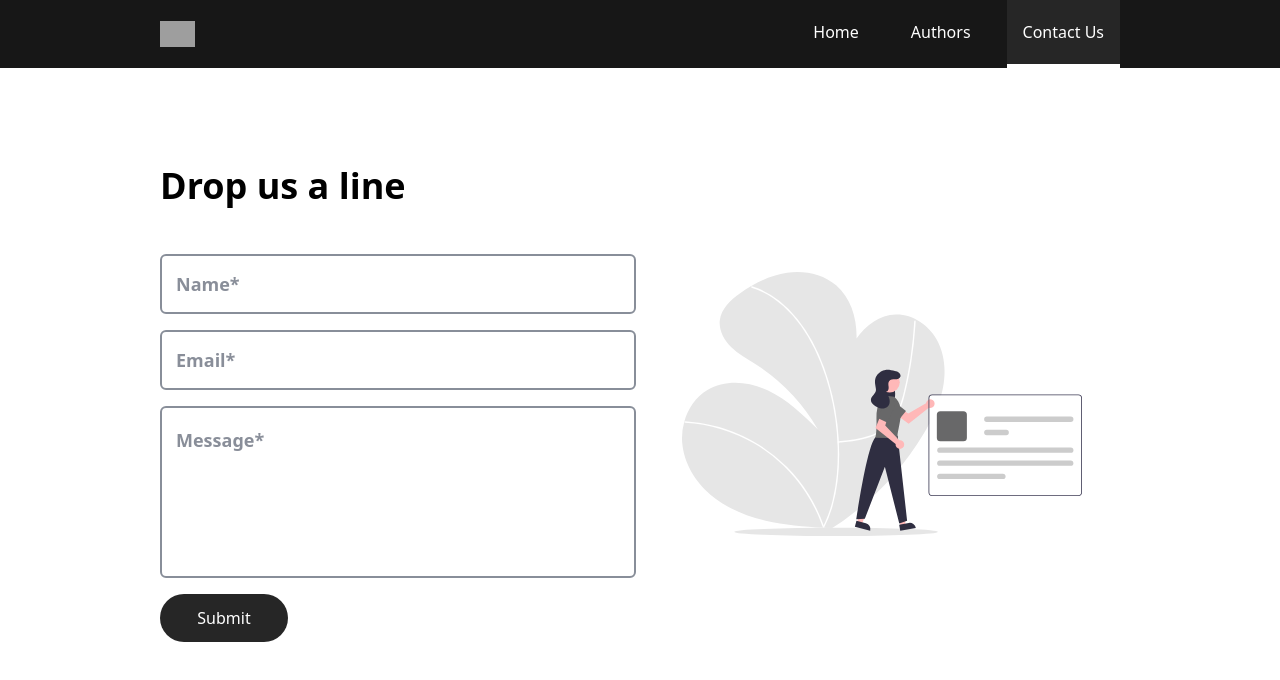
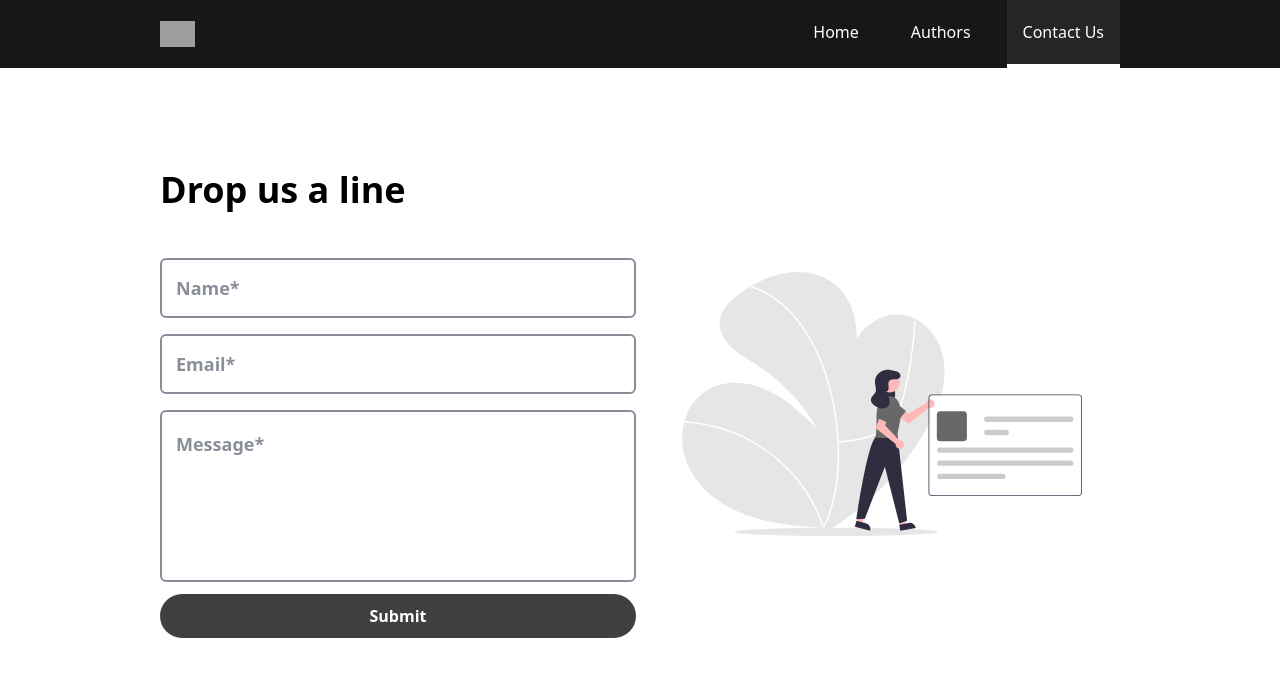
Before and after one commit to sambeetpanda507/blog-webapp-next-client, a Next.js app: page /contact-us in a window 1280 px wide. Shown: the top 680 px of the page. Built offline with nearby package versions, Linux system fonts and the light colour scheme; grey boxes are pictures that could not be loaded.

Commit message:
Added custom Button component (#16)

```diff
--- a/components/CustomComponents/BlogCard.tsx
+++ b/components/CustomComponents/BlogCard.tsx
@@ -1,6 +1,7 @@
 import { FC } from 'react';
 import Image from 'next/image';
 import UserIcon from '../Icons/UserIcon';
+import Button from './Button';
 
 const CardImgContainer: FC = () => {
   return (
@@ -55,9 +56,9 @@ const CardSummary: FC = () => {
 const ButtonGroup: FC = () => {
   return (
     <div className="button-group mt-4">
-      <button className="border-2 transition-all duration-300 border-gray-800 rounded-full py-2 px-3 md:px-4 capitalize font-semibold text-sm md:text-lg hover:text-white hover:bg-gray-800">
+      <Button variant="outlined" size="lg">
         Continue Reading
-      </button>
+      </Button>
     </div>
   );
 };
--- /dev/null
+++ b/components/CustomComponents/Button.tsx
@@ -0,0 +1,61 @@
+import React, { MouseEventHandler, ReactElement, useMemo } from 'react';
+
+type PropsType = {
+  onClick?: MouseEventHandler<HTMLButtonElement> | undefined;
+  children: string;
+  type?: 'button' | 'submit' | 'reset';
+  variant?: 'text' | 'contained' | 'outlined';
+  size?: 'sm' | 'md' | 'lg';
+  rounded?: boolean;
+  className?: string;
+  startIcon?: ReactElement;
+  endIcon?: ReactElement;
+};
+
+export default function Button(props: PropsType) {
+  const {
+    type = 'button',
+    size = 'md',
+    variant = 'text',
+    rounded = true,
+    className = '',
+    startIcon,
+    endIcon,
+    children,
+    ...others
+  } = props;
+
+  const padding = useMemo(() => {
+    if (size === 'sm') {
+      return 'px-2 py-[0.375rem] text-xs';
+    } else if (size === 'lg') {
+      return 'px-5 py-[0.625rem] font-bold';
+    }
+    return 'px-3 py-2 text-sm font-semibold';
+  }, [size]);
+
+  const background = useMemo(() => {
+    if (variant === 'contained') {
+      return `bg-neutral-700 hover:bg-neutral-900 text-white hover:shadow transition duration-300`;
+    } else if (variant === 'outlined') {
+      return `border border-neutral-700 text-neutral-700 hover:bg-neutral-100 hover:border-neutral-900 transition duration-300`;
+    }
+    return 'hover:bg-neutral-100 transition duration-300 ';
+  }, [variant]);
+
+  return (
+    <button
+      type={type}
+      className={`${padding} ${background} ${
+        rounded ? 'rounded-full' : 'rounded'
+      } ${className}`}
+      {...others}
+    >
+      <span className="flex gap-1 items-center justify-center">
+        {startIcon ?? ''}
+        {children}
+        {endIcon ?? ''}
+      </span>
+    </button>
+  );
+}
--- a/pages/authors/index.tsx
+++ b/pages/authors/index.tsx
@@ -5,6 +5,8 @@ import AvatarImage from '@/public/assets/avatar.png';
 import TwitterIcon from '@/public/assets/twitter.png';
 import FacebookIcon from '@/public/assets/facebook.png';
 import PostCard from '@/components/Author/PostCard';
+import Button from '@/components/CustomComponents/Button';
+import { PeopleIcon } from '@/components/Icons';
 
 const socialSites = [
   {
@@ -21,30 +23,40 @@ const socialSites = [
 
 const author = {
   name: 'Author Name',
-  description: 'Founder of WowThemes and creator of Mediumish theme that you are currently previewing. I professionally develop premium themes, templates & scripts since the Apocalypse (2012). You can reach me out on the social links below',
+  description:
+    'Founder of WowThemes and creator of Mediumish theme that you are currently previewing. I professionally develop premium themes, templates & scripts since the Apocalypse (2012). You can reach me out on the social links below',
   avatarUrl: AvatarImage,
   socialSites: socialSites,
-}
+};
 
-const posts = [{
+const posts = [
+  {
     id: '2f0k3434adk8',
     title: 'Life is worth living forever and ever',
-  details: 'This is a longer card with supporting text below as a natural lead-in to additional content. This content is a little bit longer.',
-  imgUrl: 'https://www.free-css.com/assets/files/free-css-templates/preview/page271/mediumish/assets/img/demopic/8.jpg',
-  author: {name: 'Author Name', avatarUrl: AvatarImage},
+    details:
+      'This is a longer card with supporting text below as a natural lead-in to additional content. This content is a little bit longer.',
+    imgUrl:
+      'https://www.free-css.com/assets/files/free-css-templates/preview/page271/mediumish/assets/img/demopic/8.jpg',
+    author: { name: 'Author Name', avatarUrl: AvatarImage },
     publishedAt: '22 July 2023',
-  readTime: 10 // in minutes
+    readTime: 10, // in minutes
   },
   {
     id: '90k34jn85f8',
     title: 'Best European capitals to visit and the costs implied',
-  details: 'This is a longer card with supporting text below as a natural lead-in to additional content. This content is a little bit longer.',
-  imgUrl: 'https://www.free-css.com/assets/files/free-css-templates/preview/page271/mediumish/assets/img/demopic/10.jpg',
-  author: {name: 'Author Name', avatarUrl: AvatarImage},
+    details:
+      'This is a longer card with supporting text below as a natural lead-in to additional content. This content is a little bit longer.',
+    imgUrl:
+      'https://www.free-css.com/assets/files/free-css-templates/preview/page271/mediumish/assets/img/demopic/10.jpg',
+    author: { name: 'Author Name', avatarUrl: AvatarImage },
     publishedAt: '22 July 2023',
-  readTime: 10 // in minutes
-}
-]
+    readTime: 10, // in minutes
+  },
+];
+
+const handleClick = () => {
+  console.log('click');
+};
 
 const AuthorPage: NextPage = () => {
   return (
@@ -56,13 +68,12 @@ const AuthorPage: NextPage = () => {
 
       {/* PAGE CONTENT SECTION */}
       <section>
-        <AuthorCard {...author}/>
+        <AuthorCard {...author} />
 
-        <div className='my-4'>
+        <div className="my-4">
           {posts.map((post) => (
-            <PostCard key={post.id} {...post}/>
+            <PostCard key={post.id} {...post} />
           ))}
-
         </div>
       </section>
     </>
--- a/pages/contact-us.tsx
+++ b/pages/contact-us.tsx
@@ -5,6 +5,7 @@ import Head from 'next/head';
 import { TextArea } from '@/components/CustomComponents/TextArea';
 import Image from 'next/image';
 import ContactUsImg from '@/public/assets/contact_us.svg';
+import Button from '@/components/CustomComponents/Button';
 
 const ContactUs: NextPage = () => {
   const [name, setName] = useState<string>('');
@@ -71,12 +72,14 @@ const ContactUs: NextPage = () => {
                 required={true}
                 handleChange={changeMsg}
               />
-              <button
+              <Button
                 type="submit"
-                className="bg-neutral-800 transition duration-200 text-white py-3 px-6 rounded-full w-full md:w-32 mt-4 hover:shadow-md"
+                variant="contained"
+                size="lg"
+                className="w-full mt-3"
               >
                 Submit
-              </button>
+              </Button>
             </form>
           </div>
           <div className="image-container flex items-center justify-center order-1">
```
Lines whose indentation alone changed are shown as unchanged.
